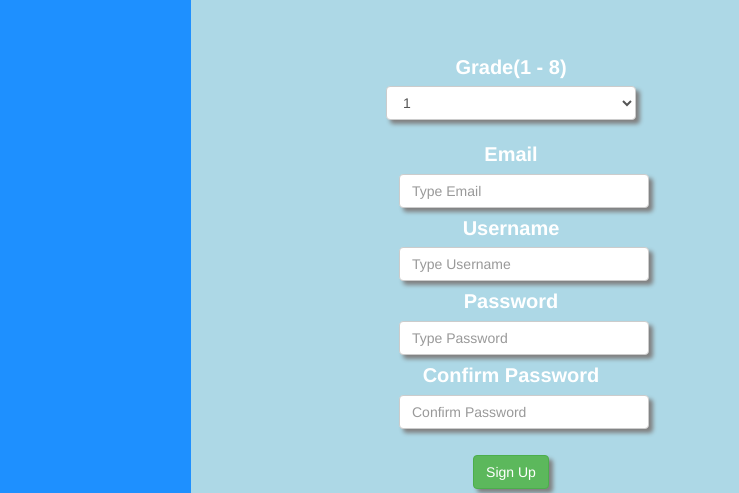
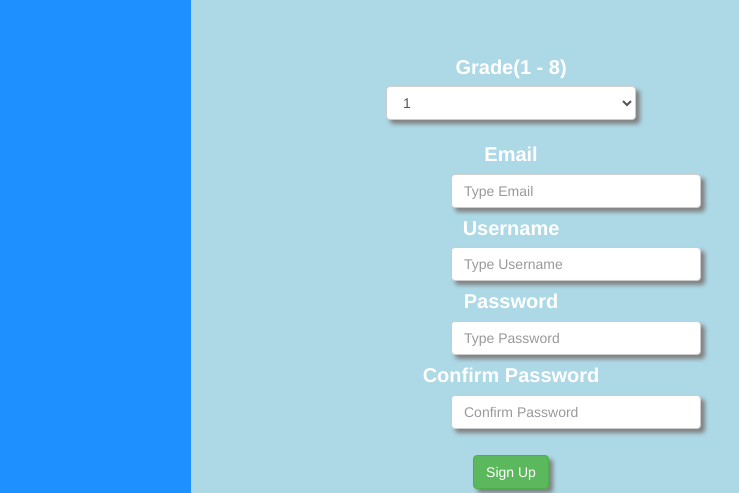
Before and after one commit to Pratham443/The-Math-App, a plain HTML site: page index.html in a window 1280 px wide. Shown: the part 108-601 px from the top of the page, 449-1188 px from the left. Drawn offline with nearby package versions, Linux system fonts and the light colour scheme.

Commit message:
Update Signup.css

```diff
--- a/Signup.css
+++ b/Signup.css
@@ -9,7 +9,7 @@ label {
 }
 
 input {
-    margin-left: 32.5%;
+    margin-left: 32.5vh;
 }
 
 select {
```
